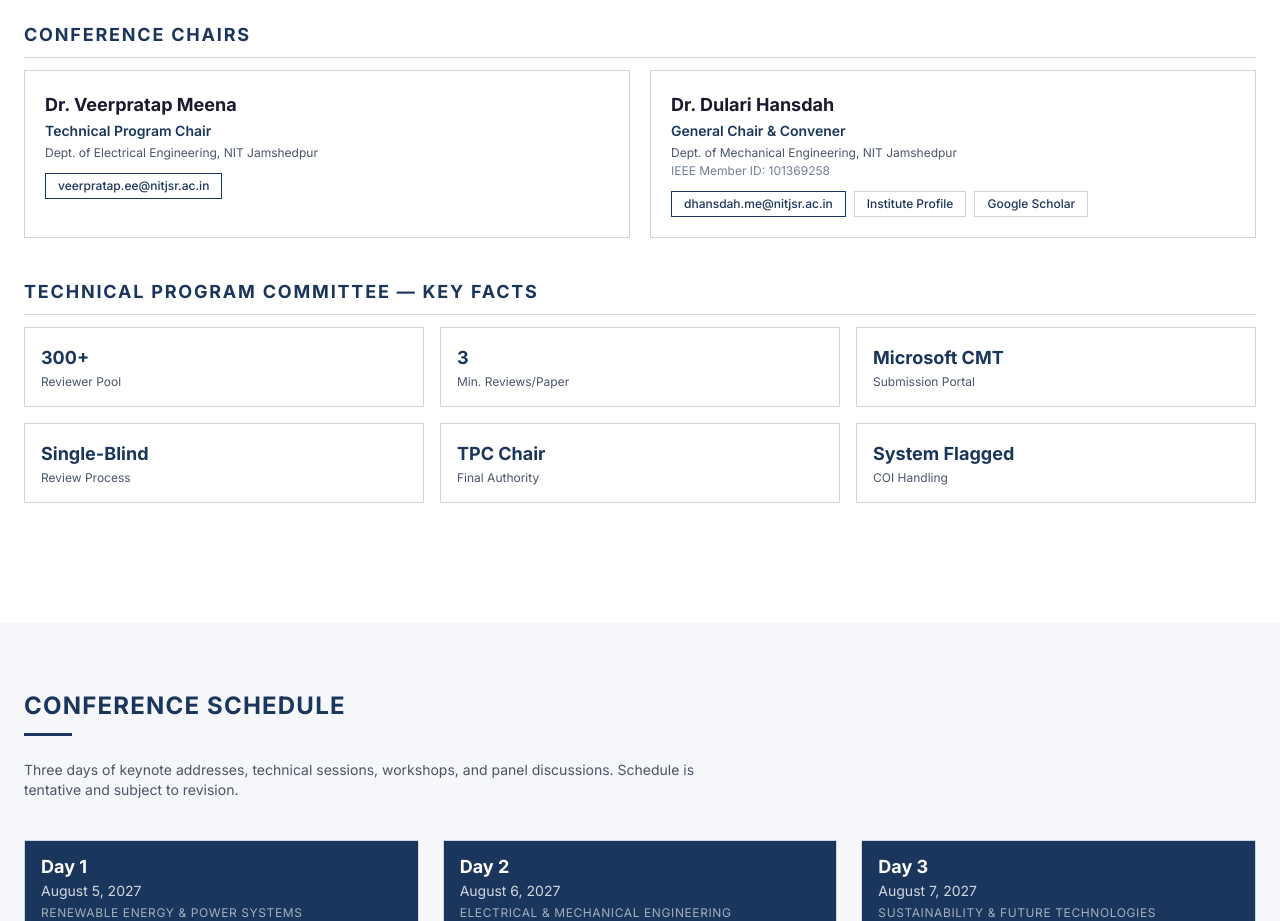
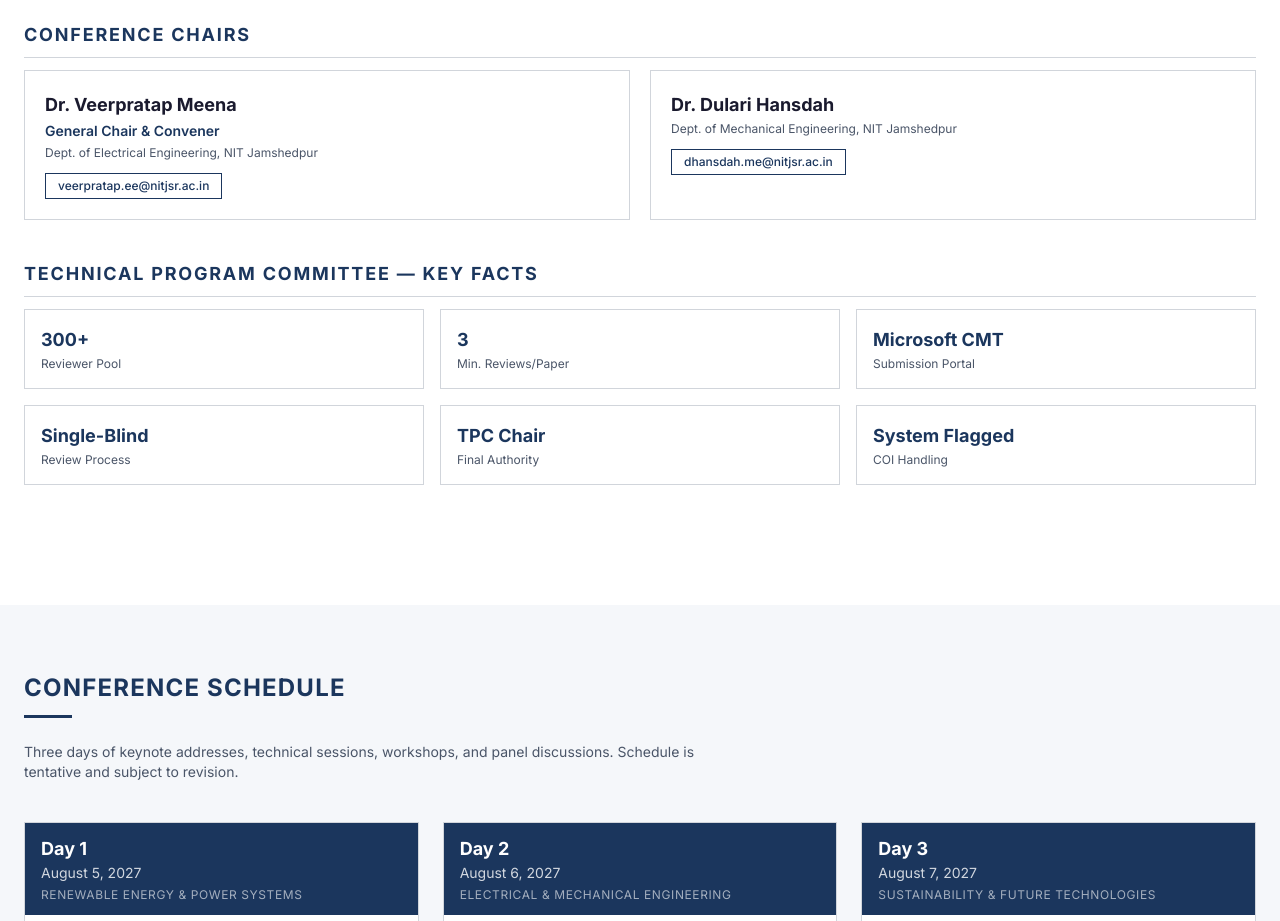
Before and after one commit to Sonu-Hansda/fees2026, a React (Vite) app: page / in a window 1280 px wide. Shown: the part 5860-6781 px from the top of the page. Built offline with nearby package versions, Linux system fonts and the light colour scheme.

Commit message:
commented
Updated the title from 'Technical Program Chair' to 'General Chair & Convener' and removed commented-out sections for clarity.

```diff
--- a/src/components/Committee.tsx
+++ b/src/components/Committee.tsx
@@ -82,7 +82,7 @@ function Committee() {
                                 className="font-semibold text-sm mb-1"
                                 style={{ color: 'var(--color-primary)' }}
                             >
-                                Technical Program Chair
+                                General Chair &amp; Convener
                             </div>
                             <div className="text-xs mb-0.5" style={{ color: 'var(--color-text-mid)' }}>
                                 Dept. of Electrical Engineering, NIT Jamshedpur
@@ -110,18 +110,18 @@ function Committee() {
                             >
                                 Dr. Dulari Hansdah
                             </div>
-                            <div
+                            {/* <div
                                 className="font-semibold text-sm mb-1"
                                 style={{ color: 'var(--color-primary)' }}
                             >
                                 General Chair &amp; Convener
-                            </div>
-                            <div className="text-xs mb-0.5" style={{ color: 'var(--color-text-mid)' }}>
+                            </div> */}
+                            <div className="text-xs mb-3" style={{ color: 'var(--color-text-mid)' }}>
                                 Dept. of Mechanical Engineering, NIT Jamshedpur
                             </div>
-                            <div className="text-xs mb-3" style={{ color: 'var(--color-text-light)' }}>
+                            {/* <div className="text-xs mb-3" style={{ color: 'var(--color-text-light)' }}>
                                 IEEE Member ID: 101369258
-                            </div>
+                            </div> */}
                             <div className="flex flex-wrap gap-2">
                                 <a
                                     href="mailto:dhansdah.me@nitjsr.ac.in"
@@ -134,7 +134,7 @@ function Committee() {
                                 >
                                     dhansdah.me@nitjsr.ac.in
                                 </a>
-                                <a
+                                {/* <a
                                     href="https://www.nitjsr.ac.in/people/profile/ME105"
                                     target="_blank"
                                     rel="noopener noreferrer"
@@ -146,8 +146,8 @@ function Committee() {
                                     }}
                                 >
                                     Institute Profile
-                                </a>
-                                <a
+                                </a> */}
+                                {/* <a
                                     href="https://scholar.google.co.in/citations?user=0Sf_mnwAAAAJ&hl=en"
                                     target="_blank"
                                     rel="noopener noreferrer"
@@ -159,7 +159,7 @@ function Committee() {
                                     }}
                                 >
                                     Google Scholar
-                                </a>
+                                </a> */}
                             </div>
                         </div>
 
```
